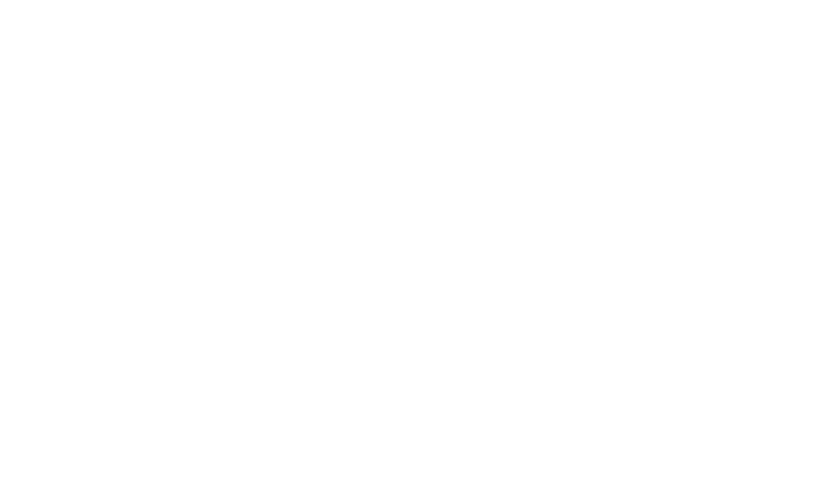
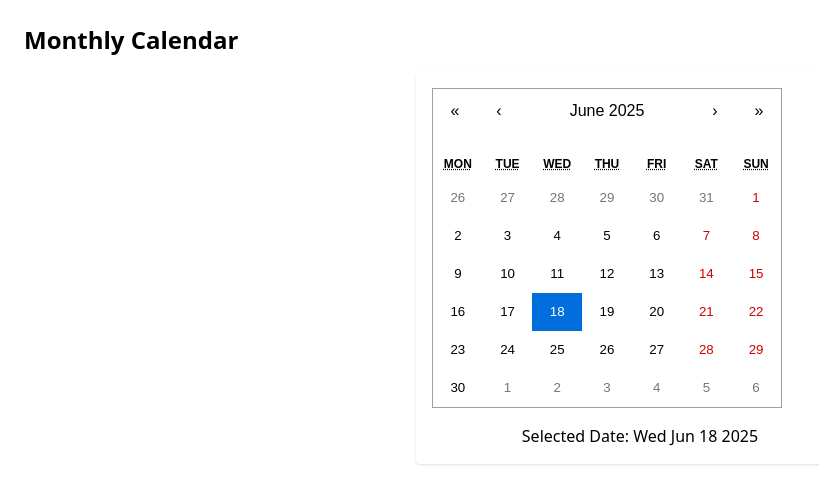
Before and after one commit to padmavathianguluri/CRM_Dashboard, a React (Vite) app: page /calendar in a window 1280 px wide. Before the commit this address had no page. Shown: the top 504 px of the page, without its empty margins (0-819 px from the left). Built offline with nearby package versions, Linux system fonts and the light colour scheme; sample sign-in values are in the browser's storage.

Commit message:
Add calendar page and update sidebar, App routes, and README

```diff
--- a/package.json
+++ b/package.json
@@ -12,6 +12,7 @@
   "dependencies": {
     "chart.js": "^4.5.0",
     "react": "^19.1.0",
+    "react-calendar": "^6.0.0",
     "react-chartjs-2": "^5.3.0",
     "react-dom": "^19.1.0",
     "react-icons": "^5.5.0",
--- a/src/App.jsx
+++ b/src/App.jsx
@@ -18,6 +18,7 @@
 import { useContext } from "react";
 import Login from "./pages/Login";
 import Signup from "./pages/Signup"; // 👈 import at top
+import CalendarPage from "./pages/Calendar"; // 👈 Add this
 
 function AppRoutes() {
   const { isLoggedIn } = useContext(AuthContext);
@@ -54,6 +55,7 @@
           <Route path="/users" element={<Users />} />
           <Route path="/products" element={<Products />} />
           <Route path="/settings" element={<Settings />} />
+          <Route path="/calendar" element={<CalendarPage />} />
         </>
       ) : (
         // redirect all other routes to login if not logged in
--- a/src/components/Sidebar.jsx
+++ b/src/components/Sidebar.jsx
@@ -7,7 +7,10 @@
   FaBox,
   FaCog,
 } from "react-icons/fa";
-import { Link, useLocation } from "react-router-dom";
+import { FaCalendarAlt } from "react-icons/fa";
+import { Link } from "react-router-dom";
+
+import { useLocation } from "react-router-dom";
 
 const Sidebar = () => {
   const location = useLocation();
@@ -19,56 +22,15 @@
     { name: "Users", icon: <FaUser />, path: "/users" },
     { name: "Products", icon: <FaBox />, path: "/products" },
     { name: "Settings", icon: <FaCog />, path: "/settings" },
+    { name: "Calendar", icon: <FaCalendarAlt />, path: "/calendar" }, // ✅ Add this line
   ];
 
   return (
-    <div className="bg-gray-100 text-gray-900 h-screen px-4 fixed w-16 md:w-64 border-rborder-gray-300">
+    <div className="bg-gray-100 text-gray-900 h-screen px-4 fixed w-16 md:w-64 border-r border-gray-300">
       <h1 className="text-2xl font-bold hidden md:block mt-4 text-center italic">
         CWY Shop
       </h1>
       <ul className="flex flex-col mt-5 text-xl">
-        {/* <li
-          className="flex items-center py-3 px-2 space-x-4 hover:rounded hover:cursor-pointer
-        hover:text-white hover:bg-blue-600"
-        >
-          <FaTachometerAlt />
-          <span className="hidden md:inline">Dashboard</span>
-        </li>
-        <li
-          className="flex items-center py-3 px-2 space-x-4 hover:rounded hover:cursor-pointer
-        hover:text-white hover:bg-blue-600"
-        >
-          <FaShoppingCart />
-          <span className="hidden md:inline ">Orders</span>
-        </li>
-        <li
-          className="flex items-center py-3 px-2 space-x-4 hover:rounded hover:cursor-pointer
-        hover:text-white hover:bg-blue-600"
-        >
-          <FaUsers />
-          <span className="hidden md:inline ">Customers</span>
-        </li>
-        <li
-          className="flex items-center py-3 px-2 space-x-4 hover:rounded hover:cursor-pointer
-        hover:text-white hover:bg-blue-600"
-        >
-          <FaUser />
-          <span className="hidden md:inline ">Users</span>
-        </li>
-        <li
-          className="flex items-center py-3 px-2 space-x-4 hover:rounded hover:cursor-pointer
-        hover:text-white hover:bg-blue-600"
-        >
-          <FaBox />
-          <span className="hidden md:inline ">Products</span>
-        </li>
-        <li
-          className="flex items-center py-3 px-2 space-x-4 hover:rounded hover:cursor-pointer
-        hover:text-white hover:bg-blue-600"
-        >
-          <FaCog />
-          <span className="hidden md:inline ">Settings</span>
-        </li>*/}
         {menuItems.map((item, index) => (
           <li key={index}>
             <Link
--- /dev/null
+++ b/src/pages/Calendar.jsx
@@ -0,0 +1,22 @@
+// src/pages/Calendar.jsx
+import React, { useState } from "react";
+import Calendar from "react-calendar";
+import "react-calendar/dist/Calendar.css"; // Import default styles
+
+const CalendarPage = () => {
+  const [value, setValue] = useState(new Date());
+
+  return (
+    <div className="p-6">
+      <h2 className="text-2xl font-bold mb-4">Monthly Calendar</h2>
+      <div className="max-w-md mx-auto bg-white rounded shadow p-4 dark:bg-gray-800">
+        <Calendar onChange={setValue} value={value} />
+        <p className="mt-4 text-center dark:text-white">
+          Selected Date: {value.toDateString()}
+        </p>
+      </div>
+    </div>
+  );
+};
+
+export default CalendarPage;
```
Also changed, not shown: 2 other files (tests, documents, lock files or other folders).
